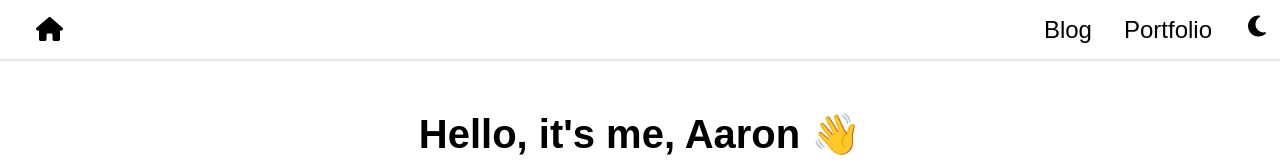
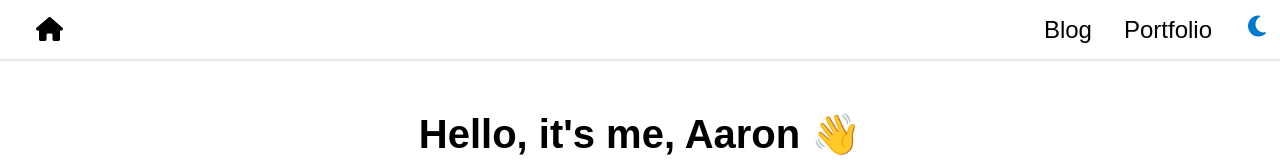
Before and after one commit to lambley/portfolio, a Next.js app: page / in a window 1280 px wide. In both pictures the pointer is over the button "theme-toggle". Shown: the top 160 px of the page. Built offline with nearby package versions, Linux system fonts and the light colour scheme; no server answers.

Commit message:
add hover effect to theme button

```diff
--- a/src/styles/globals.css
+++ b/src/styles/globals.css
@@ -40,6 +40,11 @@ h1, h2, h3, h4, h5, h6 {
   position: fixed;
 }
 
+.theme-toggle:hover {
+  color: var(--cta);
+  transition: color 0.5s ease-in-out;
+}
+
 @media (max-width: 767px) {
   .theme-toggle {
     font-size: 1rem;
```
